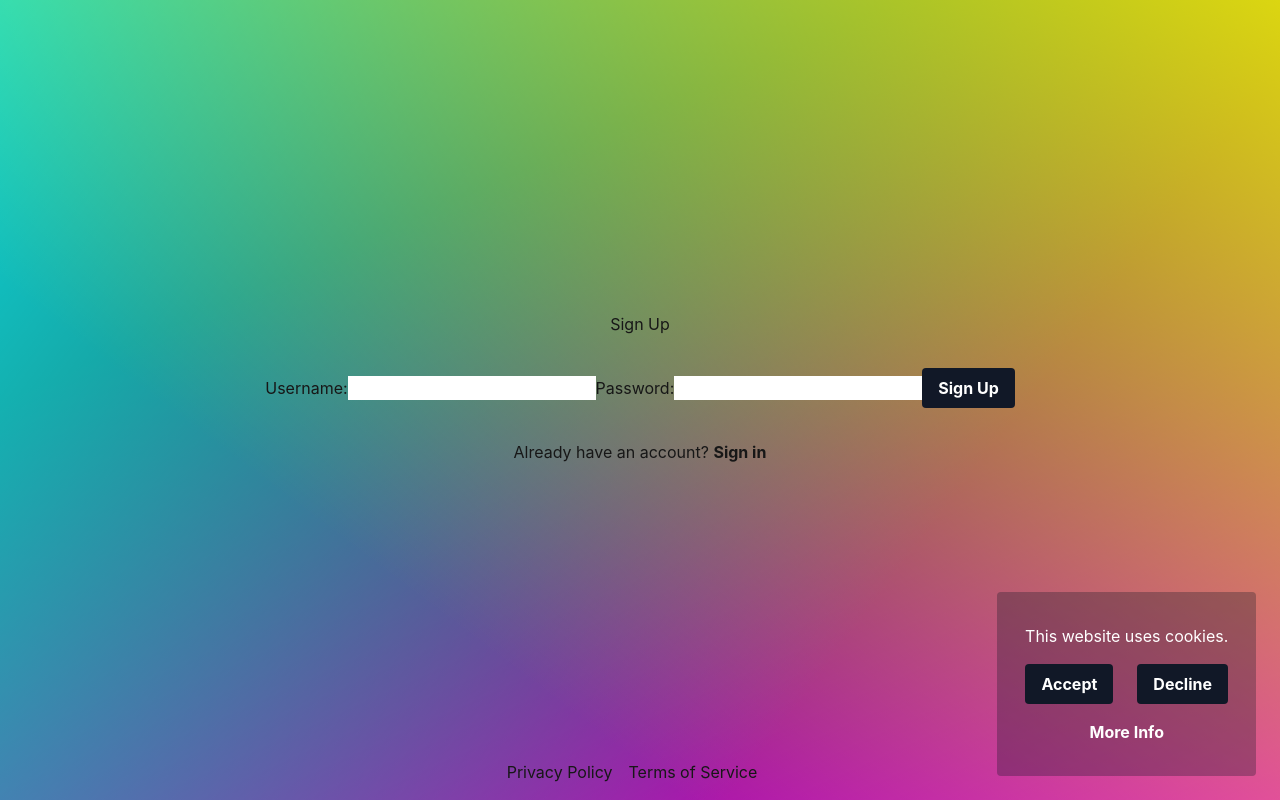
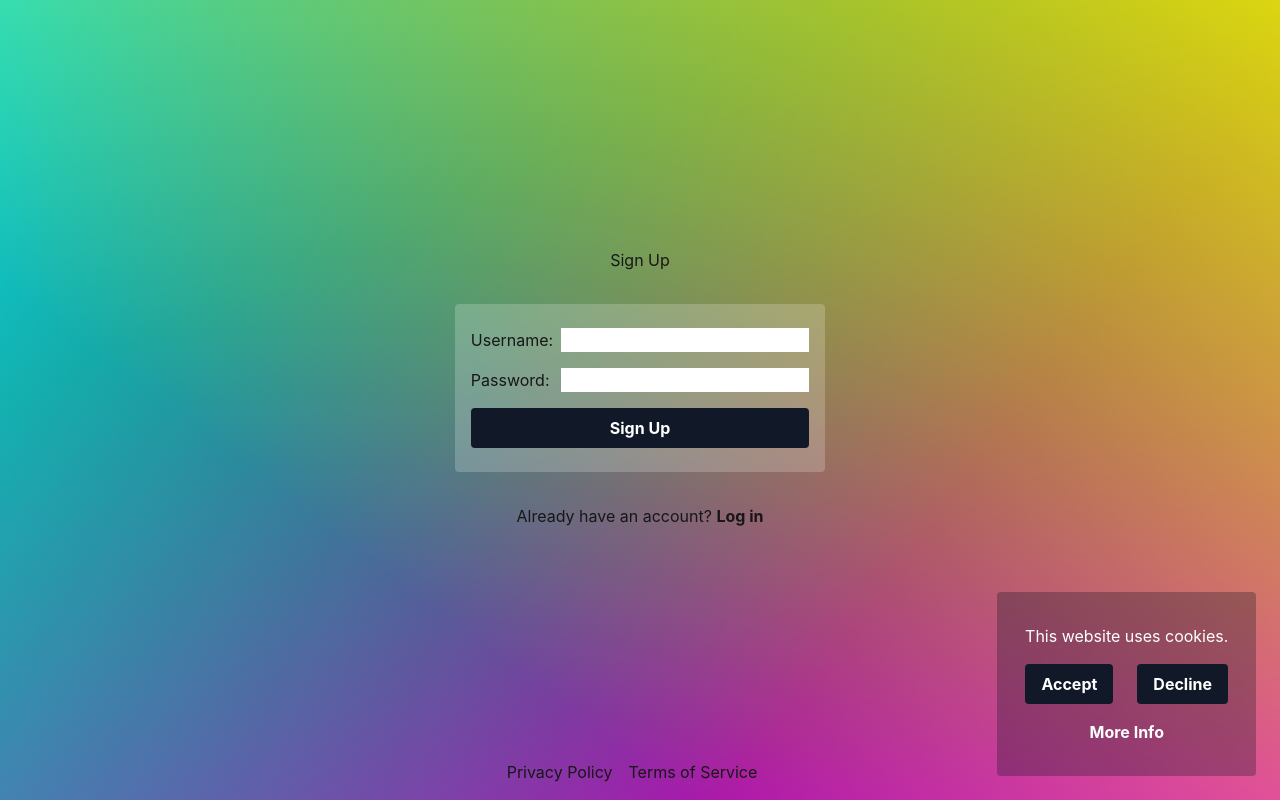
Before and after one commit to forestheims/webpack-react-app, a React app: page /signup in a window 1280 px wide. Built offline with nearby package versions, Linux system fonts and the light colour scheme.

Commit message:
add form data functionality to login and signup pages.

```diff
--- a/src/components/Auth/Auth.jsx
+++ b/src/components/Auth/Auth.jsx
@@ -1,4 +1,4 @@
-import React from 'react';
+import React, { useRef } from 'react';
 import { useSelector, useDispatch } from 'react-redux';
 import { login } from '../../slices/userSlice.js';
 import { Link, Navigate, useLocation } from 'react-router-dom';
@@ -6,18 +6,21 @@ import { Link, Navigate, useLocation } from 'react-router-dom';
 const Auth = () => {
   const location = useLocation();
   console.log(location);
+  const loginPage = location.pathname === '/login';
 
   const user = useSelector((state) => state.user.user);
   const dispatch = useDispatch();
 
-  const handleSignUp = () => {
-    const userData = {
-      name: 'Watson Aname',
-      email: 'watson@name.com',
-      username: 'watsonaname',
-      password: 'lolol',
-    };
-    dispatch(login(userData)); // update this later
+  const formRef = useRef(null);
+
+  const handleSignUp = (event) => {
+    event.preventDefault();
+
+    const form = event.target;
+    const formData = new FormData(form);
+    const userData = Object.fromEntries(formData.entries());
+
+    dispatch(login(userData));
   };
 
   return (
@@ -26,29 +29,42 @@ const Auth = () => {
         <Navigate to={`/user`} replace />
       ) : (
         <>
-          <h1>Sign Up</h1>
-          <form>
-            <label htmlFor="username">
-              Username:
+          <h1>{loginPage ? 'Log In' : 'Sign Up'}</h1>
+          <form
+            ref={formRef}
+            onSubmit={handleSignUp}
+            className="flex flex-col gap-4 align-start rounded px-4 py-6 bg-white bg-opacity-20"
+          >
+            <div className="flex gap-2">
+              <label htmlFor="username">Username:</label>
               <input type="text" name="username" />
-            </label>
-            <label htmlFor="password">
-              Password:
+            </div>
+            <div className="flex justify-between gap-2">
+              <label htmlFor="password">Password:</label>
               <input type="text" name="password" />
-            </label>
+            </div>
             <button
               className="bg-gray-900 hover:bg-gray-600 rounded text-white py-2 px-4 font-bold"
-              onClick={handleSignUp}
+              type="submit"
             >
-              Sign Up
+              {loginPage ? 'Log In' : 'Sign Up'}
             </button>
           </form>
-          <p>
-            Already have an account?&nbsp;
-            <Link className="hover:underline font-bold" to="/">
-              Sign in
-            </Link>
-          </p>
+          {loginPage ? (
+            <p>
+              Don&apos;t have an account?&nbsp;
+              <Link className="hover:underline font-bold" to="/signup">
+                Sign Up
+              </Link>
+            </p>
+          ) : (
+            <p>
+              Already have an account?&nbsp;
+              <Link className="hover:underline font-bold" to="/login">
+                Log in
+              </Link>
+            </p>
+          )}
         </>
       )}
     </>
--- a/src/components/Home/Home.jsx
+++ b/src/components/Home/Home.jsx
@@ -1,20 +1,10 @@
 import React from 'react';
-import { useSelector, useDispatch } from 'react-redux';
-import { login } from '../../slices/userSlice.js';
+import { useSelector } from 'react-redux';
+
 import { Link, Navigate } from 'react-router-dom';
 
 const Home = () => {
   const user = useSelector((state) => state.user.user);
-  const dispatch = useDispatch();
-
-  const handleLogin = () => {
-    const userData = {
-      name: 'Watson Aname',
-      email: 'watson@name.com',
-      username: 'watsonaname',
-    };
-    dispatch(login(userData));
-  };
 
   return (
     <>
@@ -23,12 +13,12 @@ const Home = () => {
       ) : (
         <>
           <h1>Log In</h1>
-          <button
+          <Link
             className="bg-gray-900 hover:bg-gray-600 rounded text-white py-2 px-4 font-bold"
-            onClick={handleLogin}
+            to="/login"
           >
             Log in with email
-          </button>
+          </Link>
           <p>
             No account yet?&nbsp;
             <Link className="hover:underline font-bold" to="/signup">
--- a/src/components/User/User.jsx
+++ b/src/components/User/User.jsx
@@ -6,7 +6,7 @@ const User = () => {
 
   return (
     <>
-      <h1>Hello, {user.name}</h1>
+      <h1>Hello, {user.username}</h1>
     </>
   );
 };
```
